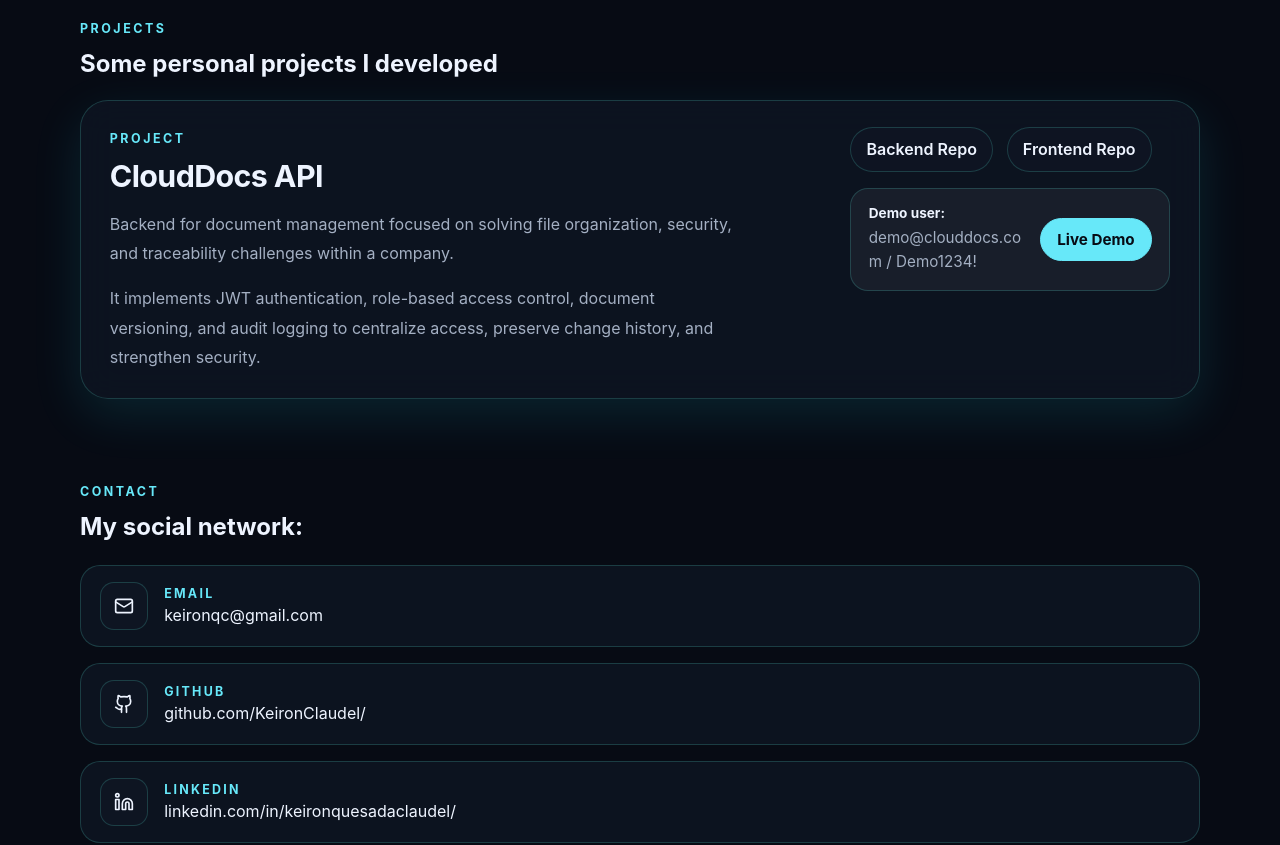
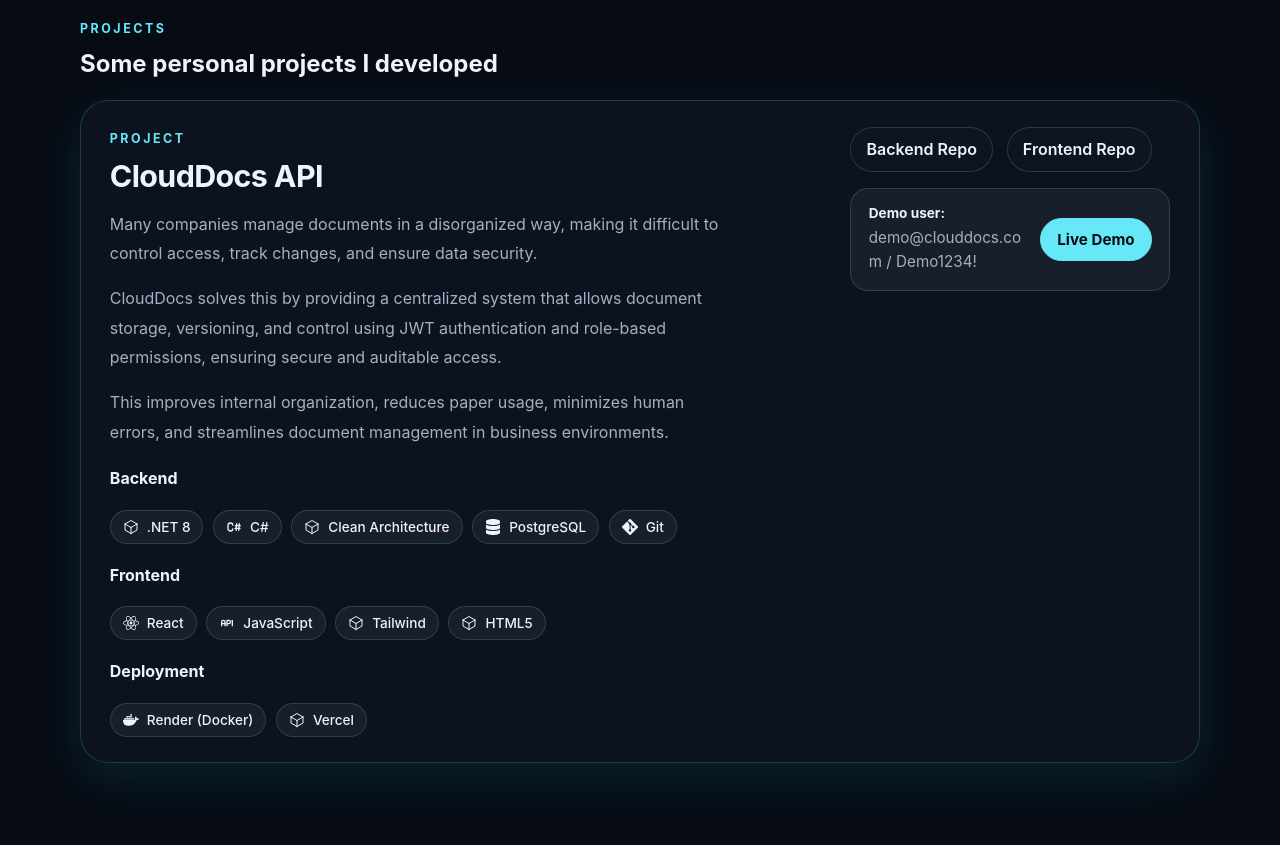
Before and after one commit to KeironClaudel/keiron-portfolio, a React (Vite) app: page / in a window 1280 px wide. Shown: the part 1520-2365 px from the top of the page. Built offline with nearby package versions, Linux system fonts and the light colour scheme.

Commit message:
chore: updated technologies used in CloudDocs and explained its value further

```diff
--- a/src/App.jsx
+++ b/src/App.jsx
@@ -12,7 +12,7 @@ import BackToTop from "./pages/BackToTop";
 import { SiDotnet, SiGit } from "react-icons/si";
 import { TbBrandCSharp } from "react-icons/tb";
 import { DiMsqlServer } from "react-icons/di";
-
+import { SiDocker, SiVercel } from "react-icons/si";
 import { FaDatabase } from "react-icons/fa";
 import { LuBrainCircuit } from "react-icons/lu";
 import { TbApi } from "react-icons/tb";
@@ -79,7 +79,27 @@ export default function App() {
         demoCredentials: {
           user: "demo@clouddocs.com / Demo1234!",
         },
+        technologies: {
+          backend: [
+            { name: ".NET 8", icon: <HiOutlineCube /> },
+            { name: "C#", icon: <TbBrandCSharp /> },
+            { name: "Clean Architecture", icon: <HiOutlineCube /> },
+            { name: "PostgreSQL", icon: <FaDatabase /> },
+            { name: "Git", icon: <SiGit /> },
+          ],
+          frontend: [
+            { name: "React", icon: <FaReact /> },
+            { name: "JavaScript", icon: <TbApi /> },
+            { name: "Tailwind", icon: <HiOutlineCube /> },
+            { name: "HTML5", icon: <HiOutlineCube /> },
+          ],
+          deployment: [
+            { name: "Render (Docker)", icon: <SiDocker /> },
+            { name: "Vercel", icon: <HiOutlineCube /> },
+          ],
+        },
       },
+      // Next project would go here
     ],
     [lang],
   );
--- a/src/i18n.js
+++ b/src/i18n.js
@@ -39,12 +39,11 @@ export const translations = {
     projectCardTitle: "Proyecto",
 
     projectCloudDocs: [
-      "Backend para gestión documental enfocado en resolver problemas de organización, seguridad y trazabilidad de archivos dentro de una empresa.",
-      "Implementa autenticación JWT, control por roles, versionado de documentos y auditoría para centralizar el acceso, mantener historial de cambios y reforzar la seguridad.",
-    ],
-    projectSmartReports: [
-      "API REST en ASP.NET Core orientada al análisis de ventas y transformación de datos en información útil para negocio.",
-      "Proporciona métricas para dashboards, desglose por categorías, detección de tendencias e insights automáticos para apoyar la toma de decisiones.",
+      "Muchas empresas gestionan documentos de forma desorganizada, lo que dificulta el control de acceso, la trazabilidad de cambios y la seguridad de la información.",
+
+      "CloudDocs resuelve este problema mediante un sistema centralizado que permite almacenar, versionar y controlar documentos con autenticación JWT y permisos por roles, garantizando acceso seguro y auditable.",
+
+      "Esto mejora la organización interna, reduciendo el uso del papel, también reduce errores humanos y facilita la gestión documental en entornos empresariales.",
     ],
 
     projectBackend: "Backend",
@@ -66,6 +65,9 @@ export const translations = {
     projectDemo: "Demo",
     demoAdmin: "Admin:",
     demoUser: "Usuario demo:",
+    projectBackendStack: "Backend",
+    projectFrontendStack: "Frontend",
+    projectDeploymentStack: "Deploy",
   },
 
   en: {
@@ -109,12 +111,11 @@ export const translations = {
     projectCardTitle: "Project",
 
     projectCloudDocs: [
-      "Backend for document management focused on solving file organization, security, and traceability challenges within a company.",
-      "It implements JWT authentication, role-based access control, document versioning, and audit logging to centralize access, preserve change history, and strengthen security.",
-    ],
-    projectSmartReports: [
-      "ASP.NET Core REST API focused on sales analytics and transforming raw data into useful business information.",
-      "It provides dashboard metrics, category breakdowns, trend detection, and automated insights to support decision-making.",
+      "Many companies manage documents in a disorganized way, making it difficult to control access, track changes, and ensure data security.",
+
+      "CloudDocs solves this by providing a centralized system that allows document storage, versioning, and control using JWT authentication and role-based permissions, ensuring secure and auditable access.",
+
+      "This improves internal organization, reduces paper usage, minimizes human errors, and streamlines document management in business environments.",
     ],
 
     projectBackend: "Backend",
@@ -136,5 +137,8 @@ export const translations = {
     projectDemo: "Live Demo",
     demoAdmin: "Admin:",
     demoUser: "Demo user:",
+    projectBackendStack: "Backend",
+    projectFrontendStack: "Frontend",
+    projectDeploymentStack: "Deployment",
   },
 };
--- a/src/pages/Projects.jsx
+++ b/src/pages/Projects.jsx
@@ -1,7 +1,7 @@
 /**
  * Renders the projects section of the portfolio.
- * Each project is displayed as a horizontal card with
- * description on the left and actions on the right.
+ * Each project is displayed as a rectangular card with
+ * description, technologies, repository links and demo access.
  */
 export default function Projects({ projects, t }) {
   return (
@@ -20,7 +20,6 @@ export default function Projects({ projects, t }) {
 
           return (
             <article key={project.title} className="card project-card">
-              {/* Left side: title + description */}
               <div className="project-card-content">
                 <span className="panel-label">{t.projectLabel}</span>
                 <h3>{project.title}</h3>
@@ -32,9 +31,71 @@ export default function Projects({ projects, t }) {
                 ) : (
                   <p>{project.description}</p>
                 )}
+
+                {project.technologies && (
+                  <div className="project-tech-groups">
+                    {project.technologies.backend?.length > 0 && (
+                      <div className="project-tech-group">
+                        <h4 className="tech-group-title">
+                          {t.projectBackendStack}
+                        </h4>
+
+                        <div className="project-tech-stack">
+                          {project.technologies.backend.map((tech, index) => (
+                            <div key={`backend-${index}`} className="tech-chip">
+                              <span className="tech-icon">{tech.icon}</span>
+                              <span>{tech.name}</span>
+                            </div>
+                          ))}
+                        </div>
+                      </div>
+                    )}
+
+                    {project.technologies.frontend?.length > 0 && (
+                      <div className="project-tech-group">
+                        <h4 className="tech-group-title">
+                          {t.projectFrontendStack}
+                        </h4>
+
+                        <div className="project-tech-stack">
+                          {project.technologies.frontend.map((tech, index) => (
+                            <div
+                              key={`frontend-${index}`}
+                              className="tech-chip"
+                            >
+                              <span className="tech-icon">{tech.icon}</span>
+                              <span>{tech.name}</span>
+                            </div>
+                          ))}
+                        </div>
+                      </div>
+                    )}
+
+                    {project.technologies.deployment?.length > 0 && (
+                      <div className="project-tech-group">
+                        <h4 className="tech-group-title">
+                          {t.projectDeploymentStack}
+                        </h4>
+
+                        <div className="project-tech-stack">
+                          {project.technologies.deployment.map(
+                            (tech, index) => (
+                              <div
+                                key={`deploy-${index}`}
+                                className="tech-chip"
+                              >
+                                <span className="tech-icon">{tech.icon}</span>
+                                <span>{tech.name}</span>
+                              </div>
+                            ),
+                          )}
+                        </div>
+                      </div>
+                    )}
+                  </div>
+                )}
               </div>
 
-              {/* Right side: repo links + demo access */}
               <div className="project-card-actions">
                 <div className="project-links">
                   {project.backendUrl && (
--- a/src/styles.css
+++ b/src/styles.css
@@ -900,6 +900,50 @@ div {
 }
 
 /* =========================
+   TECHNOLOGY CHIPS
+   ========================= */
+
+.project-tech-stack {
+  display: flex;
+  flex-wrap: wrap;
+  gap: 0.6rem;
+  margin-top: 1rem;
+}
+
+/* Chip estilo burbuja */
+.tech-chip {
+  display: inline-flex;
+  align-items: center;
+  gap: 0.5rem;
+
+  padding: 0.5rem 0.75rem;
+  border-radius: 999px;
+
+  font-size: 0.85rem;
+  font-weight: 500;
+
+  background: var(--bg-soft);
+  border: 1px solid var(--border);
+  color: var(--text);
+
+  transition: all 0.2s ease;
+}
+
+.tech-chip:hover {
+  border-color: var(--accent);
+  color: var(--accent);
+  transform: translateY(-2px);
+}
+
+/* Icono dentro del chip */
+.tech-icon {
+  display: flex;
+  align-items: center;
+  justify-content: center;
+  font-size: 1rem;
+}
+
+/* =========================
    RESPONSIVE
    ========================= */
 
```
Also changed, not shown: public/profile.png.
